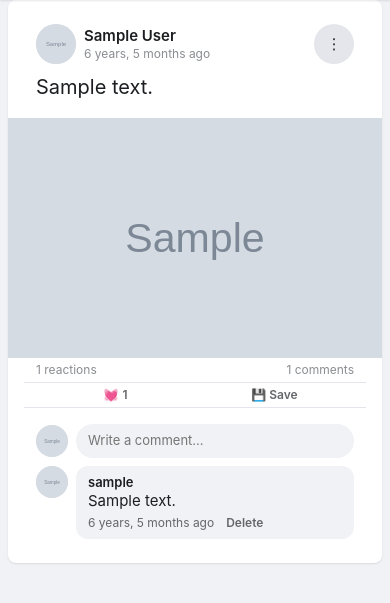
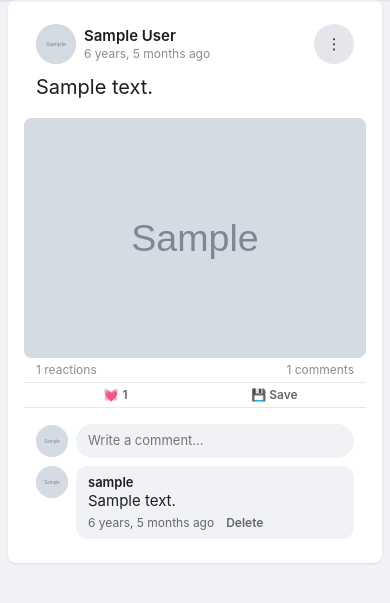
Before and after one commit to Musthak2004/FaceBook-Clone, a Django app: page /posts/1/ in a window 390 px wide. Shown: the part 56-659 px from the top of the page. Run offline with Django 4.2, Linux system fonts and the light colour scheme; a user stored in the database is signed in; tables that the repository leaves empty hold one stand-in row (values such as "Sample post"); grey boxes marked "Sample" are stand-in pictures; data that the repository does not hold is empty.

Commit message:
Fix post image alignment and layout consistency
Root cause: The post-images section used negative margins (margin: 0
-16px) that extended beyond the card boundaries. Since .post-card has
border-radius but no overflow:hidden, the image container's corners
visibly protruded past the card edges. Additionally, object-fit:cover
with max-height:460px disproportionally cropped portrait and square
images while leaving landscape ones untouched, creating visual
inconsistency between posts.

Changes:
- Removed negative margins: images now stay cleanly within the card's
  content area, matching the padding of .post-body and .post-header
- Added display:flex + flex-direction:column + gap:2px: multiple
  images now stack with consistent spacing instead of directly abutting
- Added border-radius + overflow:hidden: the image container has
  clean rounded corners matching the card's design language
- Changed background from bg-primary to bg-secondary: subtle gray
  background behind images prevents white-on-white visual blending
- Increased max-height from 460px to 500px: more room for tall images
- Removed redundant height:auto (already in base.css global img rule)

Effect:
- All images fill the card width with consistent object-fit:cover
- Portrait images capped at 500px with centered cropping
- Landscape images display at their natural height (no crop)
- Multiple images separated by a 2px gap
- Container corners stay within the card, no visual overflow
- Responsive via max-height overrides at 320px (768px) and 240px (480px)

Co-Authored-By: Claude <noreply@anthropic.com>

```diff
--- a/static/css/feed.css
+++ b/static/css/feed.css
@@ -123,18 +123,21 @@
 }
 
 .post-images {
-  margin: 0 calc(-1 * var(--space-4));
+  margin: 0;
+  display: flex;
+  flex-direction: column;
+  gap: 2px;
   overflow: hidden;
-  background: var(--bg-primary);
+  border-radius: var(--border-radius-md);
+  background: var(--bg-secondary);
 }
 
 .post-images img {
   width: 100%;
-  height: auto;
   display: block;
   cursor: pointer;
   object-fit: cover;
-  max-height: 460px;
+  max-height: 500px;
 }
 
 .post-stats {
```
